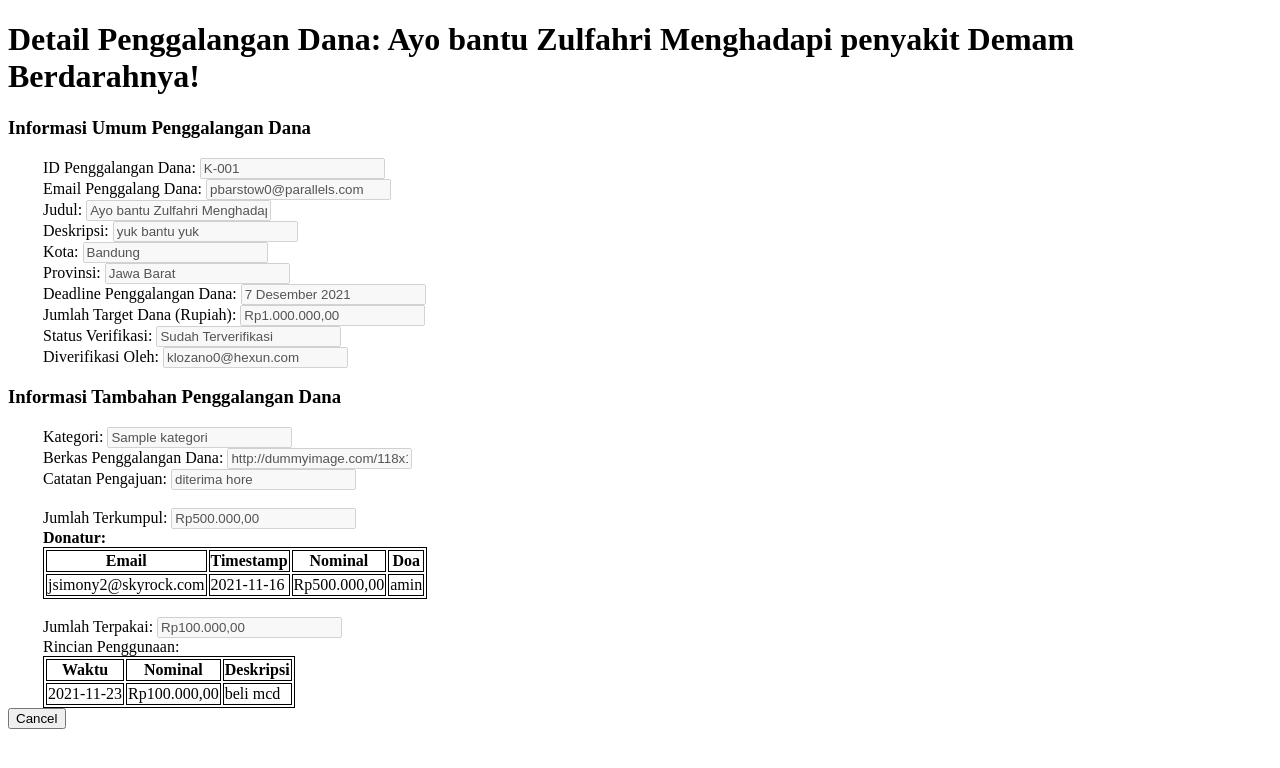
After one commit to ogiorgil/sidona, a Django app: template trigger_4/templates/detail_penggalangan_dana.html in a window 1280 px wide. The commit adds this page. Shown: the top 768 px of the page. Run offline with Django 3.2, Linux system fonts and the light colour scheme; the template is opened without the code that fills it: most values are stand-ins (such as "Sample title", 1, 10 or a date in 2020).

Commit message:
add urls and views on trigger 4

```diff
--- a/trigger_4/templates/datadonasi.html
+++ b/trigger_4/templates/datadonasi.html
@@ -25,7 +25,9 @@ table, th, td {
 penyakit Demam Berdarahnya!</td>
     <td>Kesehatan</td>
     <td>Sukses</td>
-     <td><button type="button">Detail</button>
+     <td><form action="detaildonasi.html">
+      <input type="submit" value="Detail" />
+  </form>
     <button type="button">Lihat Bukti</button></td>
  </tr>
  </table>
--- /dev/null
+++ b/trigger_4/templates/detail_penggalangan_dana.html
@@ -0,0 +1,154 @@
+<!DOCTYPE html>
+<html>
+<head>
+<style>
+table, th, td {
+  border: 1px solid black;
+}
+</style>
+</head>
+
+<body>
+	<h1>Detail Penggalangan Dana: Ayo bantu Zulfahri Menghadapi penyakit Demam Berdarahnya!</h1>
+	<h3>Informasi Umum Penggalangan Dana</h3>
+	<div style="padding-left: 35px; display: table;">
+		<div class="div-row">
+			<label for="id_penggalangan">ID Penggalangan Dana: </label>
+			<input id="form_id_penggalangan" value="K-001" type="text" disabled>
+		</div>
+		<div class="div-row">
+			<label for="email_penggalang">Email Penggalang Dana: </label>
+			<input id="form_email_penggalang" value="pbarstow0@parallels.com" type="text" disabled>
+		</div>
+		<div class="div-row">
+			<label for="judul">Judul: </label>
+			<input id="form_judul" value="Ayo bantu Zulfahri Menghadapi penyakit Demam Berdarahnya!" type="text"
+				disabled />
+		</div>
+		<div class="div-row">
+			<label for="deskripsi">Deskripsi: </label>
+			<input id="form_deskripsi" value="yuk bantu yuk" type="text" disabled />
+		</div>
+		<div class="div-row">
+			<label for="kota">Kota: </label>
+			<input id="form_kota" value="Bandung" type="text" disabled />
+		</div>
+		<div class="div-row">
+			<label for="provinsi">Provinsi: </label>
+			<input id="form_provinsi" value="Jawa Barat" type="text" disabled />
+		</div>
+		<div class="div-row">
+			<label for="deadline_penggalangan">Deadline Penggalangan Dana: </label>
+			<input id="form_deadline_penggalangan" value="7 Desember 2021" type="text" disabled />
+		</div>
+		<div class="div-row">
+			<label for="jumlah_target_dana">Jumlah Target Dana (Rupiah): </label>
+			<input id="form_jumlah_target_dana" value="Rp1.000.000,00" type="text" disabled />
+		</div>
+		<div class="div-row">
+			<label for="status_verifikasi">Status Verifikasi: </label>
+			<input id="form_status_verifikasi" value="Sudah Terverifikasi" type="text" disabled>
+		</div>
+		<div class="div-row">
+			<label for="diverifikasi_oleh">Diverifikasi Oleh: </label>
+			<input id="form_diverifikasi_oleh" value="klozano0@hexun.com" type="text" disabled>
+		</div>
+	</div>
+
+	<h3>Informasi Tambahan Penggalangan Dana</h3>
+	<div style="padding-left: 35px; display: table;">
+		<div class="div-row">
+			<label for="kategori">Kategori: </label>
+			<input id="form_kategori" value="{{ kategori }}" type="text" disabled>
+		</div>
+		{% if kategori == 'Kesehatan' %}
+		<div class="div-row">
+			<label for="nik_pasien">NIK Pasien: </label>
+			<input id="form_nik_pasien" value="1497199854621440" type="text" disabled />
+		</div>
+		<div class="div-row">
+			<label for="nama_pasien">Nama Pasien: </label>
+			<input id="form_nama_pasien" value="Modesty Rickertsen" type="text" disabled />
+		</div>
+		<div class="div-row">
+			<label for="penyakit_utama">Penyakit Utama: </label>
+			<input id="form_penyakit_utama" value="Meloxicam" type="text" disabled />
+		</div>
+		<div class="div-row">
+			<label for="komorbid">Komorbid: </label>
+			<input id="form_komorbid" value="Multi-Symptom Mapap Cold Formula" type="text" disabled />
+		</div>
+		{% endif %}
+		{% if kategori == 'Rumah Ibadah' %}
+		<div class="div-row">
+			<label for="nomor_sertifikat_rumah_ibadah">Nomor Sertifikat Rumah Ibadah: </label>
+			<input id="form_nomor_sertifikat_rumah_ibadah" type="text" disabled />
+		</div>
+		<div class="div-row">
+			<label for="kategori_aktivitas">Kategori Aktivitas: </label>
+			<input id="form_kategori_aktivitas" type="text" disabled />
+		</div>
+		{% endif %}
+		<div class="div-row">
+			<label for="berkas_penggalangan">Berkas Penggalangan Dana: </label>
+			<input id="form_berkas_penggalangan" value="http://dummyimage.com/118x100.png/cc0000/ffffff" type="text"
+				disabled />
+		</div>
+
+		<div class="div-row">
+			<label for="catatan_pengajuan">Catatan Pengajuan: </label>
+			<input id="form_catatan_pengajuan" value="diterima hore" type="text" disabled>
+		</div>
+
+		<br>
+		<div class="div-row">
+			<label for="jumlah_terkumpul">Jumlah Terkumpul: </label>
+			<input id="form_jumlah_terkumpul" value="Rp500.000,00" disabled>
+			<br>
+			<b>Donatur: </b>
+			<br>
+			<table>
+				<tr>
+					<th>Email</th>
+					<th>Timestamp</th>
+					<th>Nominal</th>
+					<th>Doa</th>
+				</tr>
+				<tr>
+					<td>jsimony2@skyrock.com</td>
+					<td>2021-11-16</td>
+					<td>Rp500.000,00</td>
+					<td>amin</td>
+				</tr>
+			</table>
+			<br>
+		</div>
+
+		<div class="div-row">
+			<label for="jumlah_terpakai">Jumlah Terpakai: </label>
+			<input id="form_jumlah_terpakai" value="Rp100.000,00" disabled>
+			<br>
+			Rincian Penggunaan:
+			<table>
+				<tr>
+					<th>Waktu</th>
+					<th>Nominal</th>
+					<th>Deskripsi</th>
+				</tr>
+				<tr>
+					<td>2021-11-23</td>
+					<td>Rp100.000,00</td>
+					<td>beli mcd</td>
+				</tr>
+			</table>
+		</div>
+
+	</div>
+
+	<div class="button-container">
+    <form action="penggalangandana.html">
+      <input type="submit" value="Cancel" />
+    </form>
+	</div>
+</body>
+</html>
```
Also changed, not shown: trigger_4/templates/detail.html (deleted, +0 -84 lines), trigger_4/templates/detaildonasi.html (+27 -8 lines), trigger_4/templates/formdonasi.html (+23 -7 lines), trigger_4/templates/penggalangandana.html (+22 -30 lines), trigger_4/templates/profilpengguna.html (+59 -33 lines), trigger_4/urls.py (added, +36 -0 lines), trigger_4/views.py (+19 -0 lines).
